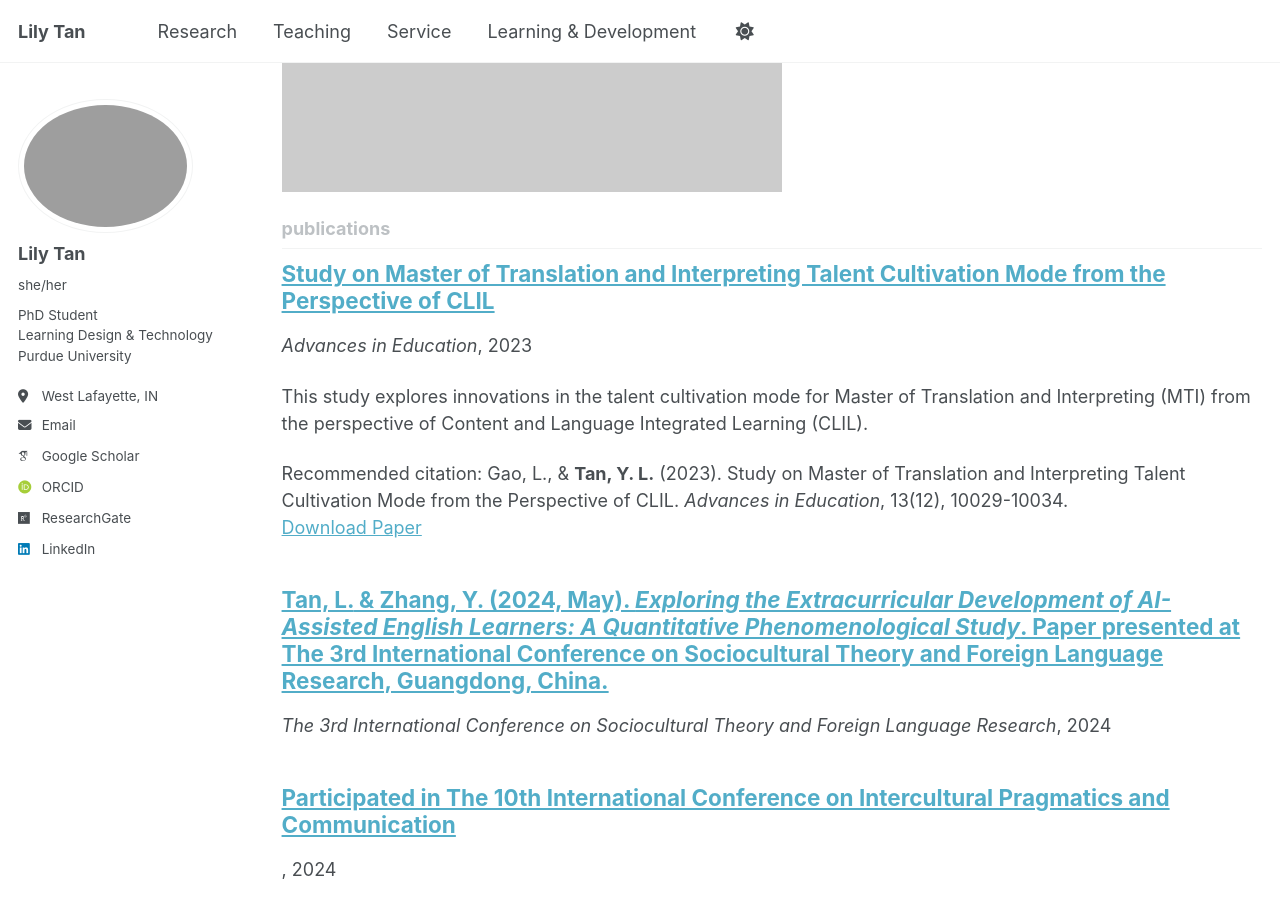
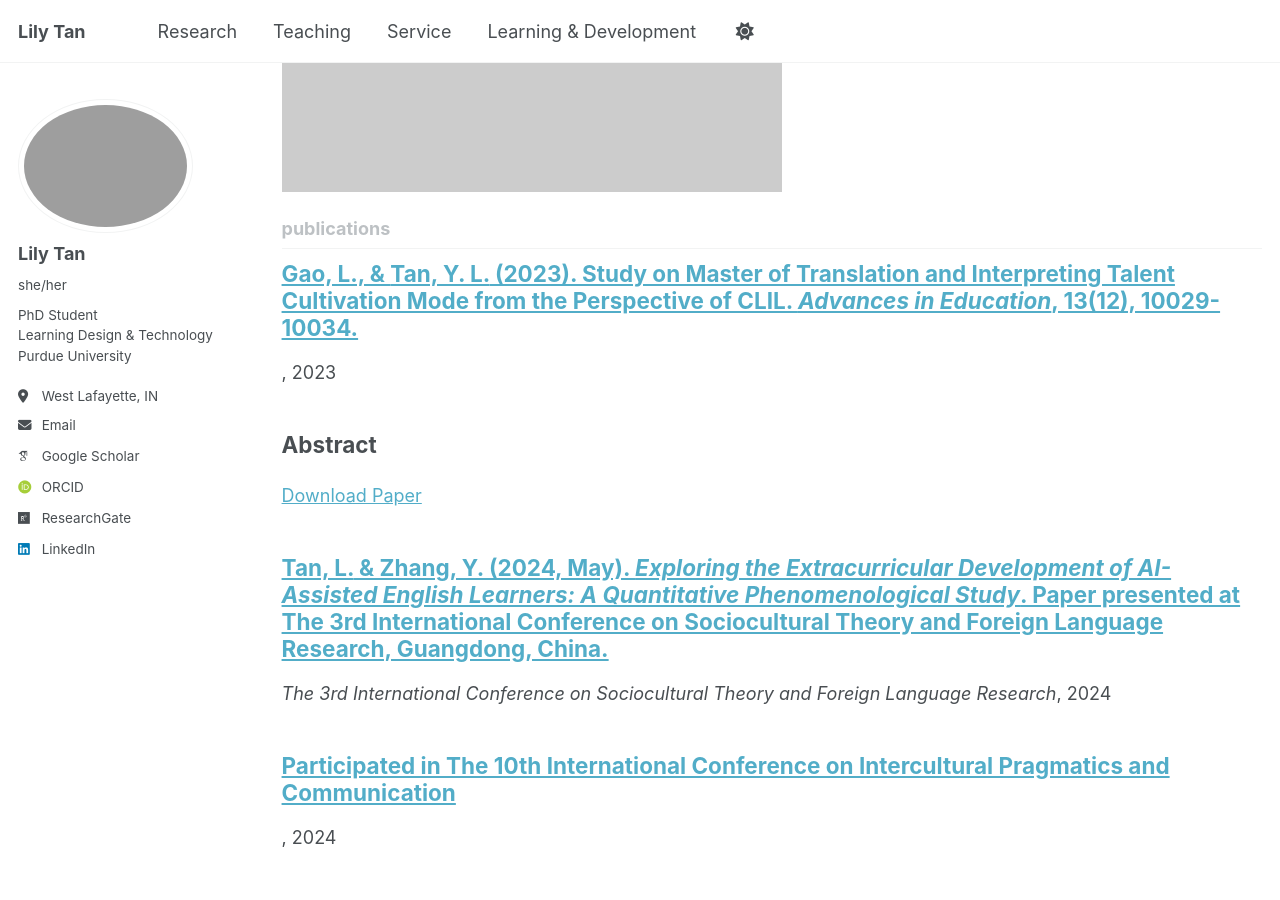
Before and after one commit to YalingTan678/YalingTan678.github.io, a Jekyll site: the page built from _pages/collection-archive.html, in a window 1280 px wide and 900 px high, scrolled down 893 px. Built offline with Jekyll 4.4.1, drawn with Linux system fonts in a browser that asks for light colours; some web fonts are replaced; a script bundle is joined from its source files by our own code; library files that are not in the unit come from our copies.

Commit message:
Update 2023-12-01-clil-translation.md
Signed-off-by: lilytan <150827244+YalingTan678@users.noreply.github.com>

```diff
--- a/_publications/2023-12-01-clil-translation.md
+++ b/_publications/2023-12-01-clil-translation.md
@@ -1,13 +1,10 @@
 ---
-title: "Study on Master of Translation and Interpreting Talent Cultivation Mode from the Perspective of CLIL"
+title: "Gao, L., & <strong>Tan, Y. L.</strong> (2023). Study on Master of Translation and Interpreting Talent Cultivation Mode from the Perspective of CLIL. <i>Advances in Education</i>, 13(12), 10029-10034."
 collection: publications
 permalink: /publication/2023-12-01-clil-translation
-excerpt: 'This study explores innovations in the talent cultivation mode for Master of Translation and Interpreting (MTI) from the perspective of Content and Language Integrated Learning (CLIL).'
 date: 2023-12-01
-venue: 'Advances in Education'
 publication_type: "journal"
 paperurl: 'https://doi.org/10.12677/AE.2023.13121549'
-citation: 'Gao, L., & <strong>Tan, Y. L.</strong> (2023). Study on Master of Translation and Interpreting Talent Cultivation Mode from the Perspective of CLIL. <i>Advances in Education</i>, 13(12), 10029-10034.'
 ---
 
 ## Abstract
```
